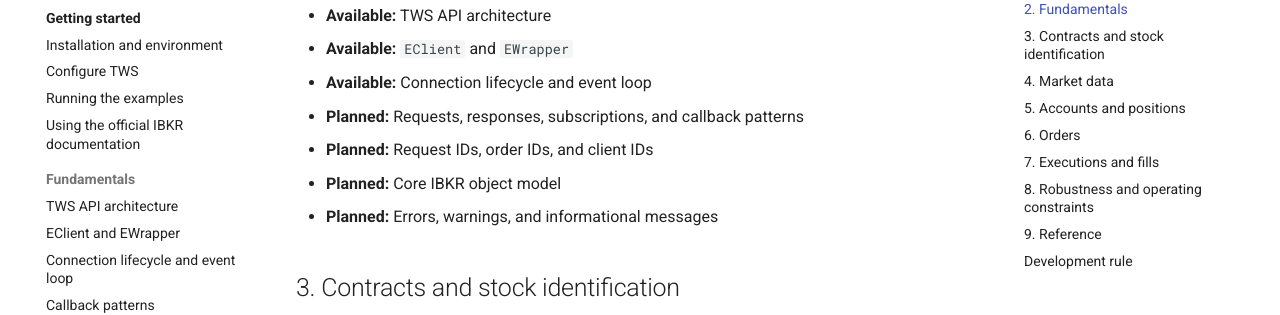
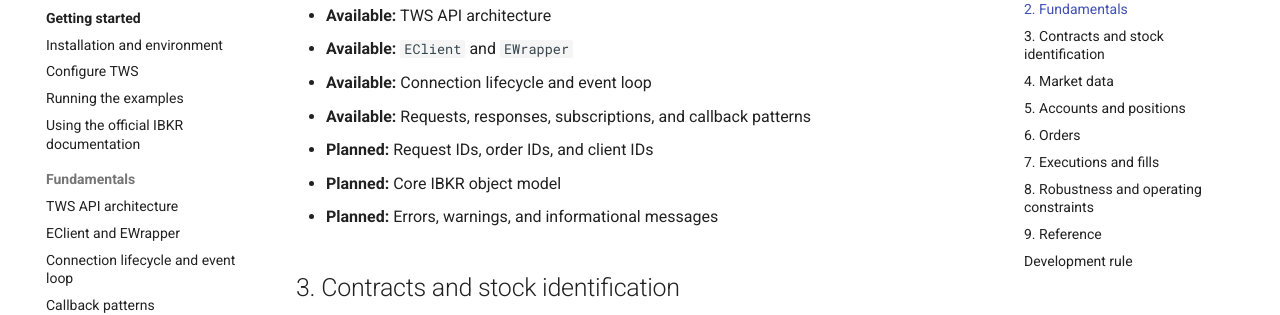
Before and after one commit to Frallmeister/ibkr-tws-api-training, an MkDocs documentation site: the page built from docs/roadmap.md, in a window 1280 px wide and 900 px high, scrolled down 895 px. Shown: the part 153-468 px from the top of the window. Built offline with MkDocs 1.6.1 and Material for MkDocs 9.7.7, drawn with Linux system fonts in a browser that asks for light colours; comment, search, counter and statistics services are not loaded.

Commit message:
docs: mark callback patterns available

```diff
--- a/docs/roadmap.md
+++ b/docs/roadmap.md
@@ -29,7 +29,7 @@
 - **Available:** TWS API architecture
 - **Available:** `EClient` and `EWrapper`
 - **Available:** Connection lifecycle and event loop
-- **Planned:** Requests, responses, subscriptions, and callback patterns
+- **Available:** Requests, responses, subscriptions, and callback patterns
 - **Planned:** Request IDs, order IDs, and client IDs
 - **Planned:** Core IBKR object model
 - **Planned:** Errors, warnings, and informational messages
```
